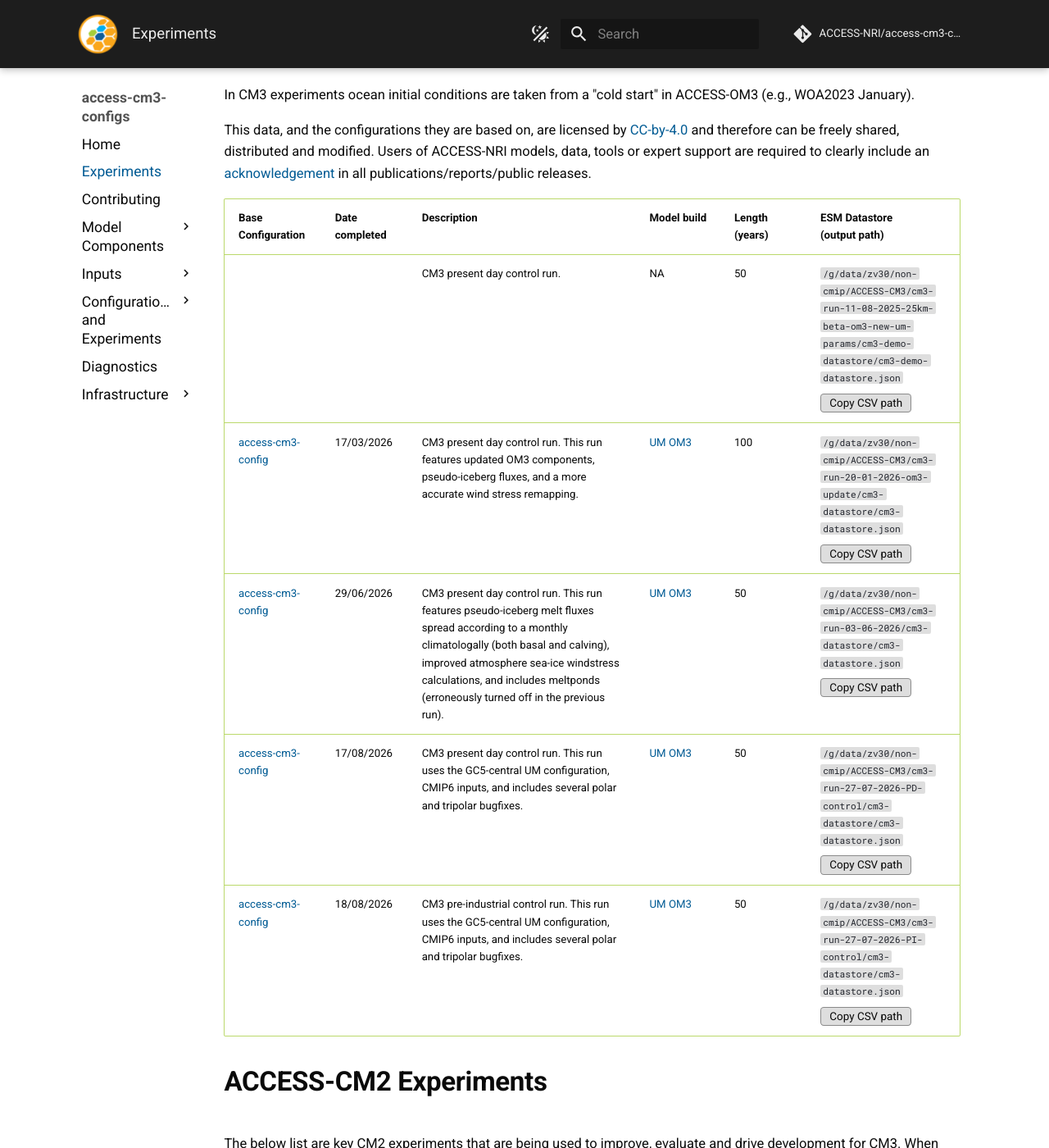
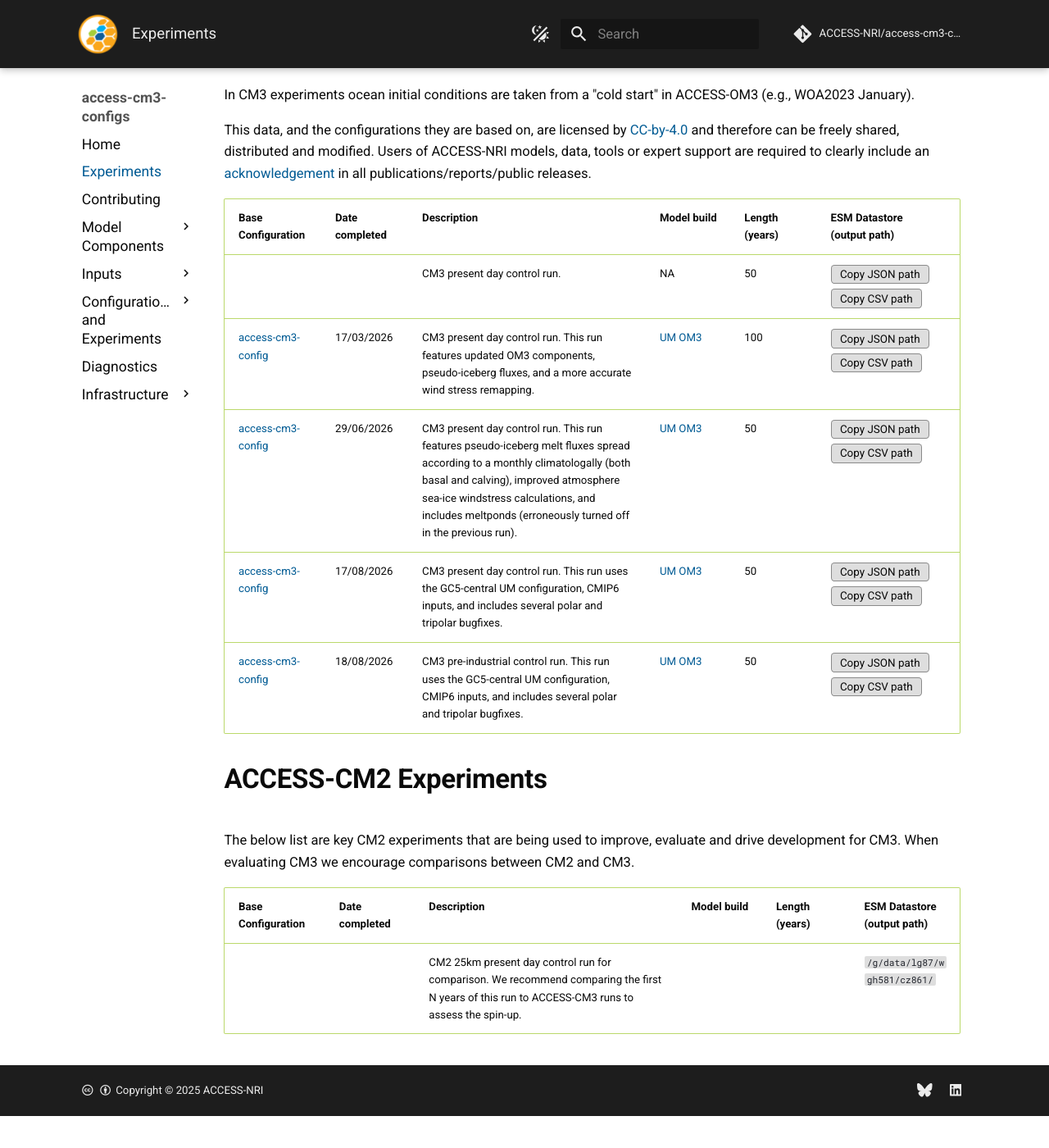
Before and after one commit to ACCESS-NRI/access-cm3-config-docs, an MkDocs documentation site: the page built from documentation/docs/pages/Experiments.md, in a window 1280 px wide and 1400 px high, scrolled down 263 px. Shown: the whole window at 82% size. Built offline with MkDocs 1.6.1 and Material for MkDocs 9.7.7, drawn with Linux system fonts in a browser that asks for light colours; comment, search, counter and statistics services are not loaded; after the commit the page ends 1624 px from its top, so only the background shows below that.

Commit message:
Hide long datastore paths behind copy buttons
Replaces the visible JSON path in each CM3 datastore cell with two
buttons, 'Copy JSON path' and 'Copy CSV path', that copy the
respective path via the Clipboard API.

Co-Authored-By: Claude Opus 4.8 <noreply@anthropic.com>

```diff
--- a/documentation/docs/pages/Experiments.md
+++ b/documentation/docs/pages/Experiments.md
@@ -10,10 +10,11 @@ so the table has more screen real estate -->
     width: 8rem
 }
 
-.copy-csv-btn {
-  margin-top: 0.4rem;
+.copy-path-btn {
+  margin: 0.15rem 0.3rem 0.15rem 0;
   padding: 0.15rem 0.5rem;
   font-size: 0.65rem;
+  white-space: nowrap;
   cursor: pointer;
   border: 1px solid var(--md-default-fg-color--lighter);
   border-radius: 0.2rem;
@@ -21,7 +22,7 @@ so the table has more screen real estate -->
   color: var(--md-default-fg-color);
 }
 
-.copy-csv-btn:hover {
+.copy-path-btn:hover {
   border-color: var(--md-accent-fg-color);
 }
 
@@ -53,11 +54,11 @@ distributed and modified. Users of ACCESS-NRI models, data, tools or expert supp
 
 | Base Configuration                                                                                                  | Date completed | Description                                                                                                                                                                                                                                                             | Model build                                                                                                                                                                        | Length (years) | ESM Datastore  <br/>  (output path)                                                                                          |
 |---------------------------------------------------------------------------------------------------------------------|----------------|-------------------------------------------------------------------------------------------------------------------------------------------------------------------------------------------------------------------------------------------------------------------------|------------------------------------------------------------------------------------------------------------------------------------------------------------------------------------|----|------------------------------------------------------------------------------------------------------------------------------|
-|                                                                                                                     |                | CM3 present day control run.                                                                                                                                                                                                                                            | NA                                                                                                                                                                                 | 50 | `/g/data/zv30/non-cmip/ACCESS-CM3/cm3-run-11-08-2025-25km-beta-om3-new-um-params/cm3-demo-datastore/cm3-demo-datastore.json` <br/> <button class="copy-csv-btn" onclick="copyDatastorePath('/g/data/zv30/non-cmip/ACCESS-CM3/cm3-run-11-08-2025-25km-beta-om3-new-um-params/cm3-demo-datastore/cm3-demo-datastore.csv', this)">Copy CSV path</button> |
-| [access-cm3-config](https://github.com/ACCESS-NRI/access-cm3-configs/tree/7c544cc2bfce97d28cf877b63620a6757a2aa273) | 17/03/2026     | CM3 present day control run. This run features updated OM3 components, pseudo-iceberg fluxes, and a more accurate wind stress remapping.                                                                                                                                | [UM](https://github.com/ACCESS-NRI/UM/tree/3ed9cb65e997b4453ee362f73876db2cb6b62036) [OM3](https://github.com/ACCESS-NRI/ACCESS-OM3/tree/a5b511da9573b106c3a98dc16e3b9668bfb597f1) | 100 | `/g/data/zv30/non-cmip/ACCESS-CM3/cm3-run-20-01-2026-om3-update/cm3-datastore/cm3-datastore.json` <br/> <button class="copy-csv-btn" onclick="copyDatastorePath('/g/data/zv30/non-cmip/ACCESS-CM3/cm3-run-20-01-2026-om3-update/cm3-datastore/cm3-datastore.csv', this)">Copy CSV path</button> |
-| [access-cm3-config](https://github.com/ACCESS-NRI/access-cm3-configs/tree/cm3-run-03-06-2026)                       | 29/06/2026     | CM3 present day control run. This run features pseudo-iceberg melt fluxes spread according to a monthly climatologally (both basal and calving), improved atmosphere sea-ice windstress calculations, and includes meltponds (erroneously turned off in the previous run). | [UM](https://github.com/ACCESS-NRI/UM/tree/6e401a69402e603c21de607f617fa7951f18051e) [OM3](https://github.com/ACCESS-NRI/ACCESS-OM3/tree/f5d40a69fd31052448b80b157e37d361118092ff) | 50 | `/g/data/zv30/non-cmip/ACCESS-CM3/cm3-run-03-06-2026/cm3-datastore/cm3-datastore.json` <br/> <button class="copy-csv-btn" onclick="copyDatastorePath('/g/data/zv30/non-cmip/ACCESS-CM3/cm3-run-03-06-2026/cm3-datastore/cm3-datastore.csv', this)">Copy CSV path</button> |
-| [access-cm3-config](https://github.com/ACCESS-NRI/access-cm3-configs/tree/cm3-run-27-07-2026-PD-control)                       | 17/08/2026     | CM3 present day control run. This run uses the GC5-central UM configuration, CMIP6 inputs, and includes several polar and tripolar bugfixes.                                                                                                                            | [UM](https://github.com/ACCESS-NRI/UM/tree/5491e5542e3f2f3fe828e0fbd3aa308c2baa8ea1) [OM3](https://github.com/ACCESS-NRI/ACCESS-OM3/tree/e1fc2a885bfd0740b9ae2b7a5e41482077397023) | 50 | `/g/data/zv30/non-cmip/ACCESS-CM3/cm3-run-27-07-2026-PD-control/cm3-datastore/cm3-datastore.json` <br/> <button class="copy-csv-btn" onclick="copyDatastorePath('/g/data/zv30/non-cmip/ACCESS-CM3/cm3-run-27-07-2026-PD-control/cm3-datastore/cm3-datastore.csv', this)">Copy CSV path</button> |
-| [access-cm3-config](https://github.com/ACCESS-NRI/access-cm3-configs/tree/cm3-run-27-07-2026-PI-control)                       | 18/08/2026     | CM3 pre-industrial control run. This run uses the GC5-central UM configuration, CMIP6 inputs, and includes several polar and tripolar bugfixes. | [UM](https://github.com/ACCESS-NRI/UM/tree/5491e5542e3f2f3fe828e0fbd3aa308c2baa8ea1) [OM3](https://github.com/ACCESS-NRI/ACCESS-OM3/tree/e1fc2a885bfd0740b9ae2b7a5e41482077397023) | 50 | `/g/data/zv30/non-cmip/ACCESS-CM3/cm3-run-27-07-2026-PI-control/cm3-datastore/cm3-datastore.json` <br/> <button class="copy-csv-btn" onclick="copyDatastorePath('/g/data/zv30/non-cmip/ACCESS-CM3/cm3-run-27-07-2026-PI-control/cm3-datastore/cm3-datastore.csv', this)">Copy CSV path</button> |
+|                                                                                                                     |                | CM3 present day control run.                                                                                                                                                                                                                                            | NA                                                                                                                                                                                 | 50 | <button class="copy-path-btn" onclick="copyDatastorePath('/g/data/zv30/non-cmip/ACCESS-CM3/cm3-run-11-08-2025-25km-beta-om3-new-um-params/cm3-demo-datastore/cm3-demo-datastore.json', this)">Copy JSON path</button> <button class="copy-path-btn" onclick="copyDatastorePath('/g/data/zv30/non-cmip/ACCESS-CM3/cm3-run-11-08-2025-25km-beta-om3-new-um-params/cm3-demo-datastore/cm3-demo-datastore.csv', this)">Copy CSV path</button> |
+| [access-cm3-config](https://github.com/ACCESS-NRI/access-cm3-configs/tree/7c544cc2bfce97d28cf877b63620a6757a2aa273) | 17/03/2026     | CM3 present day control run. This run features updated OM3 components, pseudo-iceberg fluxes, and a more accurate wind stress remapping.                                                                                                                                | [UM](https://github.com/ACCESS-NRI/UM/tree/3ed9cb65e997b4453ee362f73876db2cb6b62036) [OM3](https://github.com/ACCESS-NRI/ACCESS-OM3/tree/a5b511da9573b106c3a98dc16e3b9668bfb597f1) | 100 | <button class="copy-path-btn" onclick="copyDatastorePath('/g/data/zv30/non-cmip/ACCESS-CM3/cm3-run-20-01-2026-om3-update/cm3-datastore/cm3-datastore.json', this)">Copy JSON path</button> <button class="copy-path-btn" onclick="copyDatastorePath('/g/data/zv30/non-cmip/ACCESS-CM3/cm3-run-20-01-2026-om3-update/cm3-datastore/cm3-datastore.csv', this)">Copy CSV path</button> |
+| [access-cm3-config](https://github.com/ACCESS-NRI/access-cm3-configs/tree/cm3-run-03-06-2026)                       | 29/06/2026     | CM3 present day control run. This run features pseudo-iceberg melt fluxes spread according to a monthly climatologally (both basal and calving), improved atmosphere sea-ice windstress calculations, and includes meltponds (erroneously turned off in the previous run). | [UM](https://github.com/ACCESS-NRI/UM/tree/6e401a69402e603c21de607f617fa7951f18051e) [OM3](https://github.com/ACCESS-NRI/ACCESS-OM3/tree/f5d40a69fd31052448b80b157e37d361118092ff) | 50 | <button class="copy-path-btn" onclick="copyDatastorePath('/g/data/zv30/non-cmip/ACCESS-CM3/cm3-run-03-06-2026/cm3-datastore/cm3-datastore.json', this)">Copy JSON path</button> <button class="copy-path-btn" onclick="copyDatastorePath('/g/data/zv30/non-cmip/ACCESS-CM3/cm3-run-03-06-2026/cm3-datastore/cm3-datastore.csv', this)">Copy CSV path</button> |
+| [access-cm3-config](https://github.com/ACCESS-NRI/access-cm3-configs/tree/cm3-run-27-07-2026-PD-control)                       | 17/08/2026     | CM3 present day control run. This run uses the GC5-central UM configuration, CMIP6 inputs, and includes several polar and tripolar bugfixes.                                                                                                                            | [UM](https://github.com/ACCESS-NRI/UM/tree/5491e5542e3f2f3fe828e0fbd3aa308c2baa8ea1) [OM3](https://github.com/ACCESS-NRI/ACCESS-OM3/tree/e1fc2a885bfd0740b9ae2b7a5e41482077397023) | 50 | <button class="copy-path-btn" onclick="copyDatastorePath('/g/data/zv30/non-cmip/ACCESS-CM3/cm3-run-27-07-2026-PD-control/cm3-datastore/cm3-datastore.json', this)">Copy JSON path</button> <button class="copy-path-btn" onclick="copyDatastorePath('/g/data/zv30/non-cmip/ACCESS-CM3/cm3-run-27-07-2026-PD-control/cm3-datastore/cm3-datastore.csv', this)">Copy CSV path</button> |
+| [access-cm3-config](https://github.com/ACCESS-NRI/access-cm3-configs/tree/cm3-run-27-07-2026-PI-control)                       | 18/08/2026     | CM3 pre-industrial control run. This run uses the GC5-central UM configuration, CMIP6 inputs, and includes several polar and tripolar bugfixes. | [UM](https://github.com/ACCESS-NRI/UM/tree/5491e5542e3f2f3fe828e0fbd3aa308c2baa8ea1) [OM3](https://github.com/ACCESS-NRI/ACCESS-OM3/tree/e1fc2a885bfd0740b9ae2b7a5e41482077397023) | 50 | <button class="copy-path-btn" onclick="copyDatastorePath('/g/data/zv30/non-cmip/ACCESS-CM3/cm3-run-27-07-2026-PI-control/cm3-datastore/cm3-datastore.json', this)">Copy JSON path</button> <button class="copy-path-btn" onclick="copyDatastorePath('/g/data/zv30/non-cmip/ACCESS-CM3/cm3-run-27-07-2026-PI-control/cm3-datastore/cm3-datastore.csv', this)">Copy CSV path</button> |
 
 # ACCESS-CM2 Experiments
 
```
